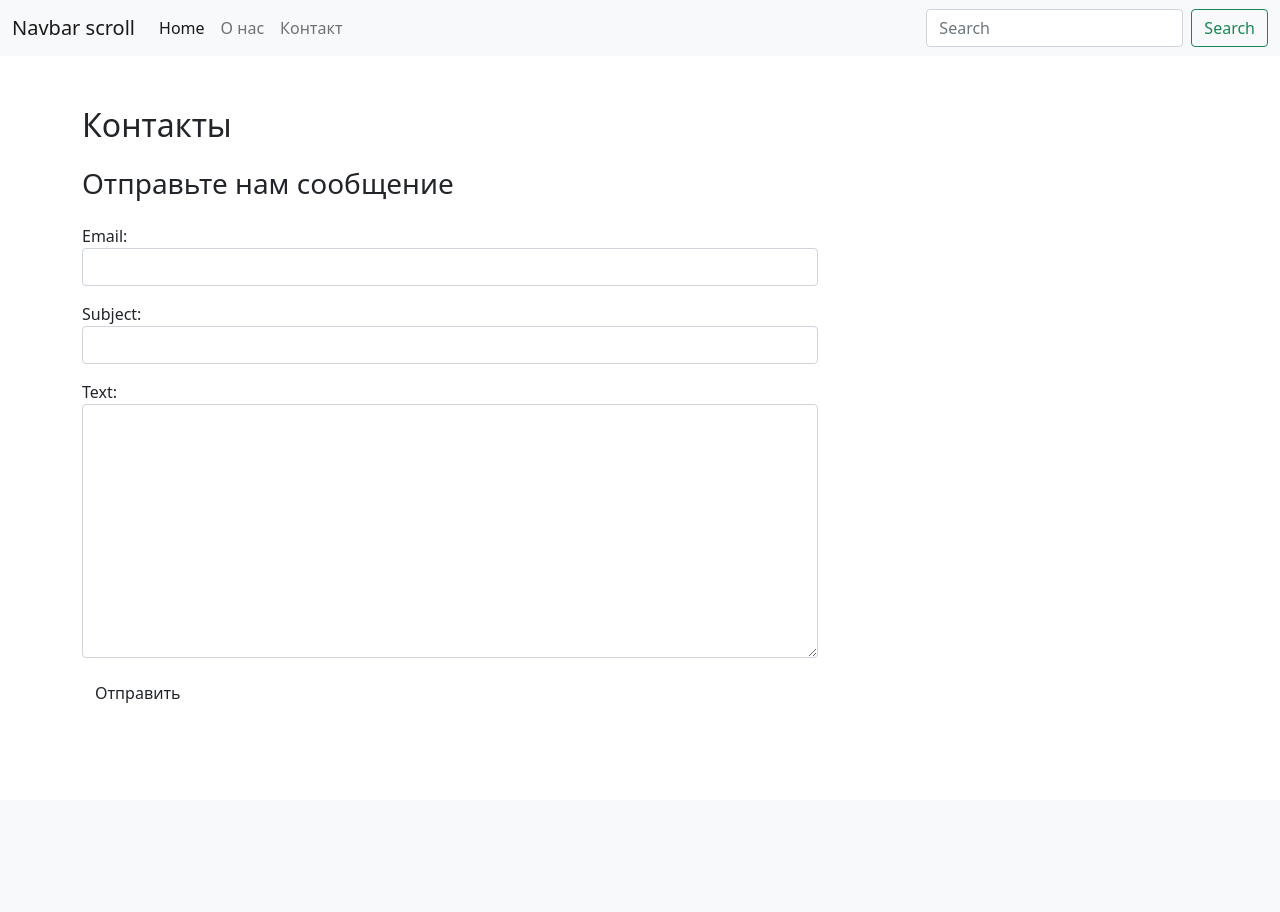
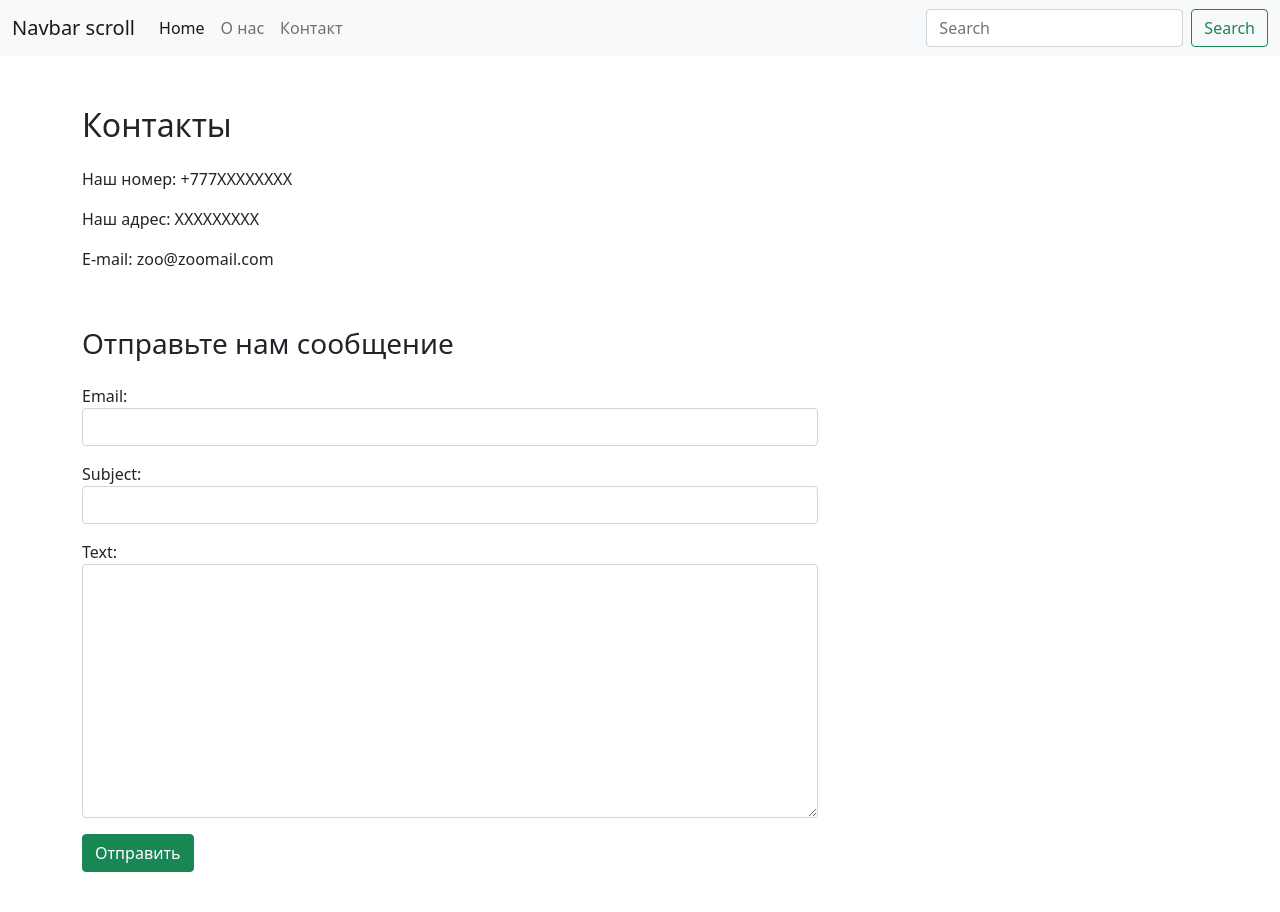
Before and after one commit to Anschuss/zoo, a Django app: page /about/contact/ in a window 1280 px wide. Before the commit the page ends 703 px from the top, so only its background shows below. Run offline with Django 3.2, Linux system fonts and the light colour scheme; parts of the project's set-up code (start-up, migrations or seed data) failed here and were passed over.

Commit message:
add celery + redis and add contact information

```diff
--- a/about/templates/about/contact.html
+++ b/about/templates/about/contact.html
@@ -12,16 +12,27 @@
                     Контакты
                 </h2>
             </div>
+            <div class="col-md-8" style="margin-bottom: 40px">
+                <p>
+                    Наш номер: +777XXXXXXXX
+                </p>
+                <p>
+                    Наш адрес: XXXXXXXXX
+                </p>
+                <p>
+                    E-mail: zoo@zoomail.com
+                </p>
+            </div>
             <div class="col-12" style="margin-bottom: 15px">
                 <h3>
                     Отправьте нам сообщение
                 </h3>
             </div>
-            <div class="col-md-8">
+            <div class="col-md-8" style="margin-bottom: 40px">
                 <form method="POST">
                     {% csrf_token %}
                     {{ form.as_p }}
-                    <button type="submit" class="btn btn-pimary">
+                    <button type="submit" class="btn btn-success" >
                         Отправить
                     </button>
                 </form>
--- a/about/views.py
+++ b/about/views.py
@@ -1,7 +1,7 @@
-from django.shortcuts import render
 from django.views.generic import TemplateView, FormView
 from .forms import ContactForm
-from .models import MessageInformation
+from celery import current_app
+from .task import save_user_message
 
 
 class AboutTemplateView(TemplateView):
@@ -18,7 +18,6 @@ class ContactFormView(FormView):
         subject = form.cleaned_data['subject']
         text = form.cleaned_data['text']
 
-        message = MessageInformation(email=email, subject=subject, text=text)
-        message.save()
+        save_user_message.delay(email, subject, text)
 
         return super().form_valid(form)
--- a/animals/templates/animals/index.html
+++ b/animals/templates/animals/index.html
@@ -5,11 +5,11 @@
 {% endblock %}
 
 {% block content %}
-    <div class="container">
+    <div class="container-fluid">
         <div class="row">
             <div class="col-12" style="display: flex">
                 {% for animal in object_list %}
-                    <div class="col-3">
+                    <div class="col-md-2">
                         <div class="card" style="width: 18rem;">
                             <img src="{{ animal.img.url }}" class="card-img-top" alt="...">
                             <div class="card-body">
--- a/animals/views.py
+++ b/animals/views.py
@@ -7,3 +7,6 @@
 class AnimalListView(ListView):
     model = Animal
     template_name = 'animals/index.html'
+
+    def get_queryset(self):
+        return Animal.objects.select_related('kind', 'kind__family')
--- a/zoo/__init__.py
+++ b/zoo/__init__.py
@@ -0,0 +1,3 @@
+from .celery import app as celery_app
+
+__all__= ('celery_app', )
```
Also changed, not shown: about/task.py (added, +8 -0 lines), animals/templates/animals/1.html (added, +10 -0 lines), zoo/celery.py (added, +7 -0 lines), zoo/settings.py (+10 -0 lines), 1 other file.
